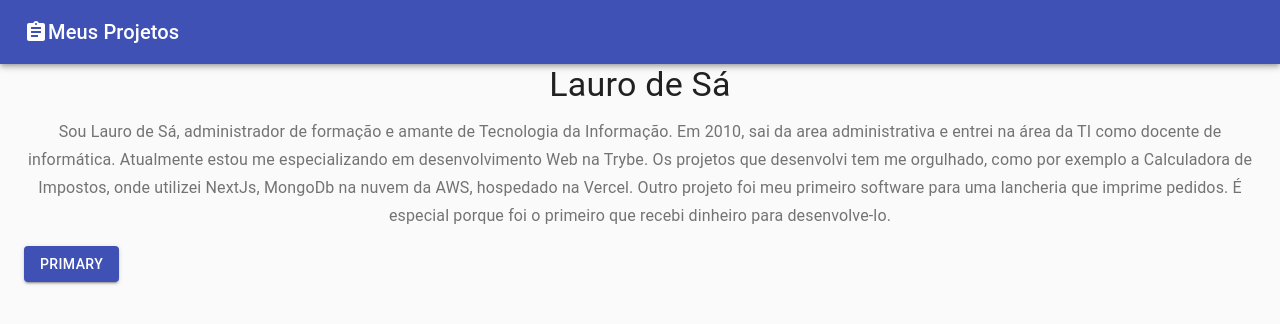
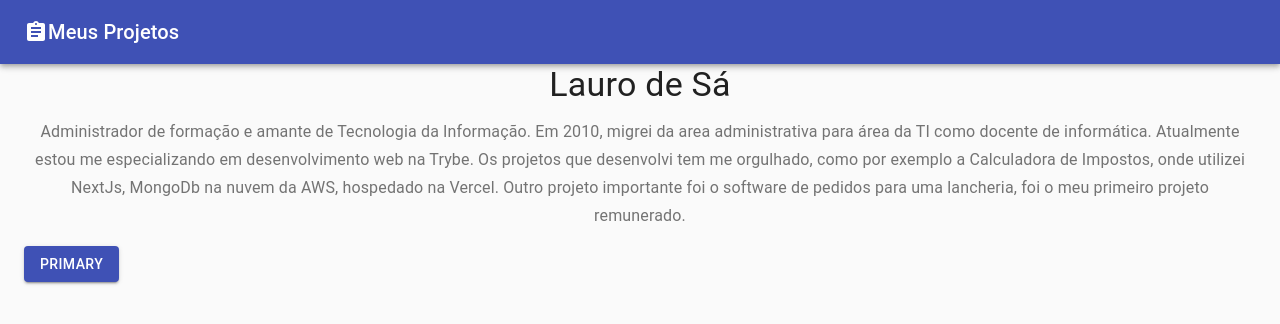
Before and after one commit to laurods/it-app, a Next.js app: page / in a window 1280 px wide. Shown: the top 324 px of the page. Built offline with nearby package versions, Linux system fonts and the light colour scheme.

Commit message:
Atualizaçoes 20012021t

```diff
--- a/components/Iam.js
+++ b/components/Iam.js
@@ -13,21 +13,20 @@ function Iam() {
         Lauro de Sá
       </Typography>
       <Typography variant="subtitle1" align="center" color="textSecondary" paragraph>
-        Sou Lauro de Sá, administrador de formação e amante de Tecnologia da Informação.
+        Administrador de formação e amante de Tecnologia da Informação.
 
-        Em 2010, sai da area administrativa e entrei na área da TI como docente
+        Em 2010, migrei da area administrativa para área da TI como docente
         de informática.
 
-      Atualmente estou me especializando em desenvolvimento Web na Trybe.
+        Atualmente estou me especializando em desenvolvimento web na Trybe.
 
         Os projetos que desenvolvi tem me orgulhado, como por exemplo a
         Calculadora de Impostos, onde utilizei NextJs, MongoDb na nuvem da AWS,
         hospedado na Vercel.
 
 
-        Outro projeto foi meu primeiro software para uma lancheria que imprime
-        pedidos. É especial porque foi o primeiro que recebi dinheiro para
-        desenvolve-lo.
+        Outro projeto importante foi o software de pedidos para uma lancheria,
+        foi o meu primeiro projeto remunerado.
 
         </Typography>
       <Button variant="contained" color="primary">
```
